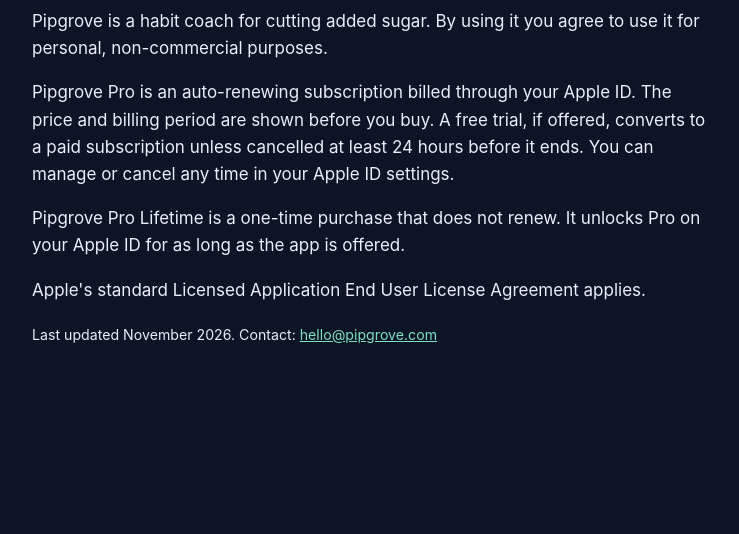
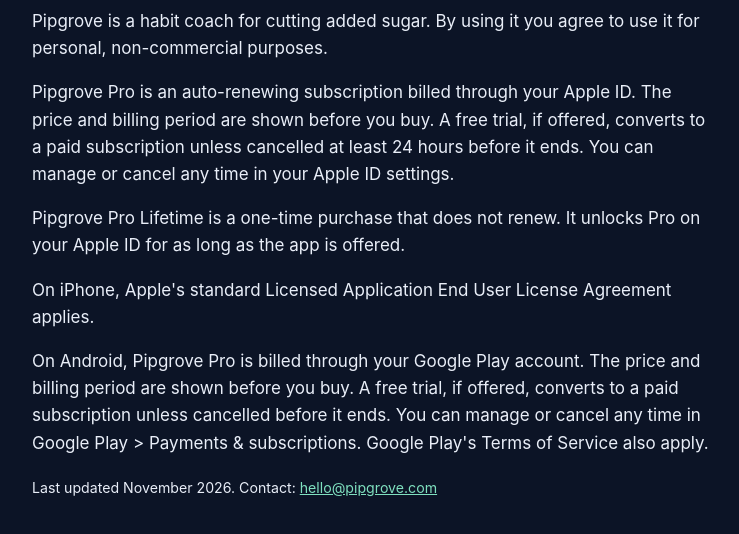
Before and after one commit to berkaytugrull/pipgrove-site, a plain HTML site: page terms.html in a window 1280 px wide. Shown: the part 168-702 px from the top of the page, without its empty margins (268-1007 px from the left). Drawn offline with Linux system fonts and the light colour scheme.

Commit message:
Pipgrove privacy and terms: Android section and data deletion
Co-Authored-By: Claude Opus 5.5 <noreply@anthropic.com>
Claude-Session: https://claude.ai/code/session_018PjQsaWhhaN9w8MHdjKYEE

```diff
--- a/terms.html
+++ b/terms.html
@@ -1,4 +1,4 @@
-<!doctype html><html lang="en"><head><meta charset="utf-8"><meta name="viewport" content="width=device-width,initial-scale=1"><title>Terms of use · Pipgrove</title><meta name="description" content="The terms of use for Pipgrove, the iPhone app that helps you quit added sugar, including subscriptions, trials and cancellation."><meta name="robots" content="noindex,follow">
+<!doctype html><html lang="en"><head><meta charset="utf-8"><meta name="viewport" content="width=device-width,initial-scale=1"><title>Terms of use · Pipgrove</title><meta name="description" content="The terms of use for Pipgrove, the app that helps you quit added sugar, including subscriptions, trials and cancellation."><meta name="robots" content="noindex,follow">
 <style>body{font:17px/1.6 -apple-system,system-ui,sans-serif;max-width:680px;margin:0 auto;padding:32px 20px;background:#0c1426;color:#e9eef8}a{color:#7fe0bf}h1{font-weight:600}</style><script src="/assets/ga.js" defer></script>
 </head>
-<body><p><a href="index.html">Pipgrove</a></p><h1>Terms of use</h1><p>Pipgrove is a habit coach for cutting added sugar. By using it you agree to use it for personal, non-commercial purposes.</p><p>Pipgrove Pro is an auto-renewing subscription billed through your Apple ID. The price and billing period are shown before you buy. A free trial, if offered, converts to a paid subscription unless cancelled at least 24 hours before it ends. You can manage or cancel any time in your Apple ID settings.</p><p>Pipgrove Pro Lifetime is a one-time purchase that does not renew. It unlocks Pro on your Apple ID for as long as the app is offered.</p><p>Apple's standard Licensed Application End User License Agreement applies.</p><p><small>Last updated November 2026. Contact: <a href="mailto:hello@pipgrove.com">hello@pipgrove.com</a></small></p></body></html>
+<body><p><a href="index.html">Pipgrove</a></p><h1>Terms of use</h1><p>Pipgrove is a habit coach for cutting added sugar. By using it you agree to use it for personal, non-commercial purposes.</p><p>Pipgrove Pro is an auto-renewing subscription billed through your Apple ID. The price and billing period are shown before you buy. A free trial, if offered, converts to a paid subscription unless cancelled at least 24 hours before it ends. You can manage or cancel any time in your Apple ID settings.</p><p>Pipgrove Pro Lifetime is a one-time purchase that does not renew. It unlocks Pro on your Apple ID for as long as the app is offered.</p><p>On iPhone, Apple's standard Licensed Application End User License Agreement applies.</p><p>On Android, Pipgrove Pro is billed through your Google Play account. The price and billing period are shown before you buy. A free trial, if offered, converts to a paid subscription unless cancelled before it ends. You can manage or cancel any time in Google Play &gt; Payments &amp; subscriptions. Google Play's Terms of Service also apply.</p><p><small>Last updated November 2026. Contact: <a href="mailto:hello@pipgrove.com">hello@pipgrove.com</a></small></p></body></html>
```
Also changed, not shown: privacy.html (+1 -1 lines).
